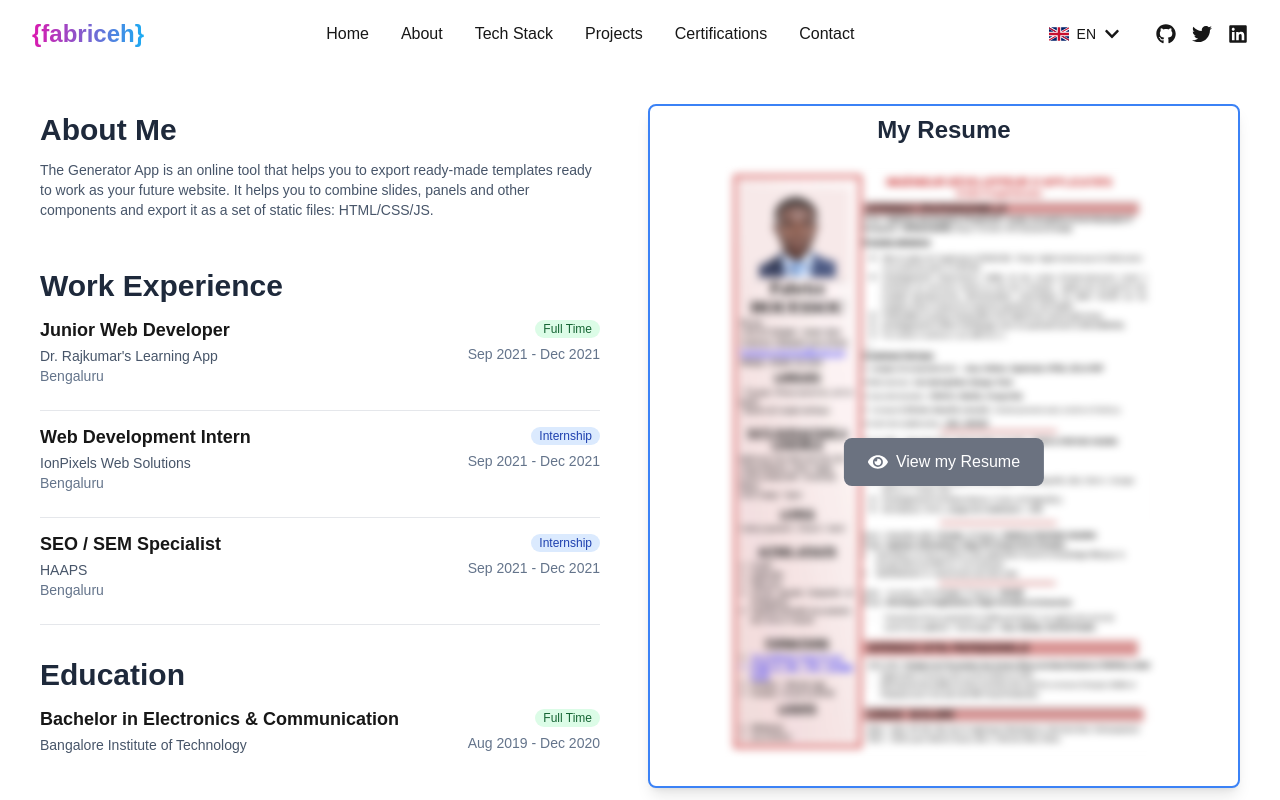
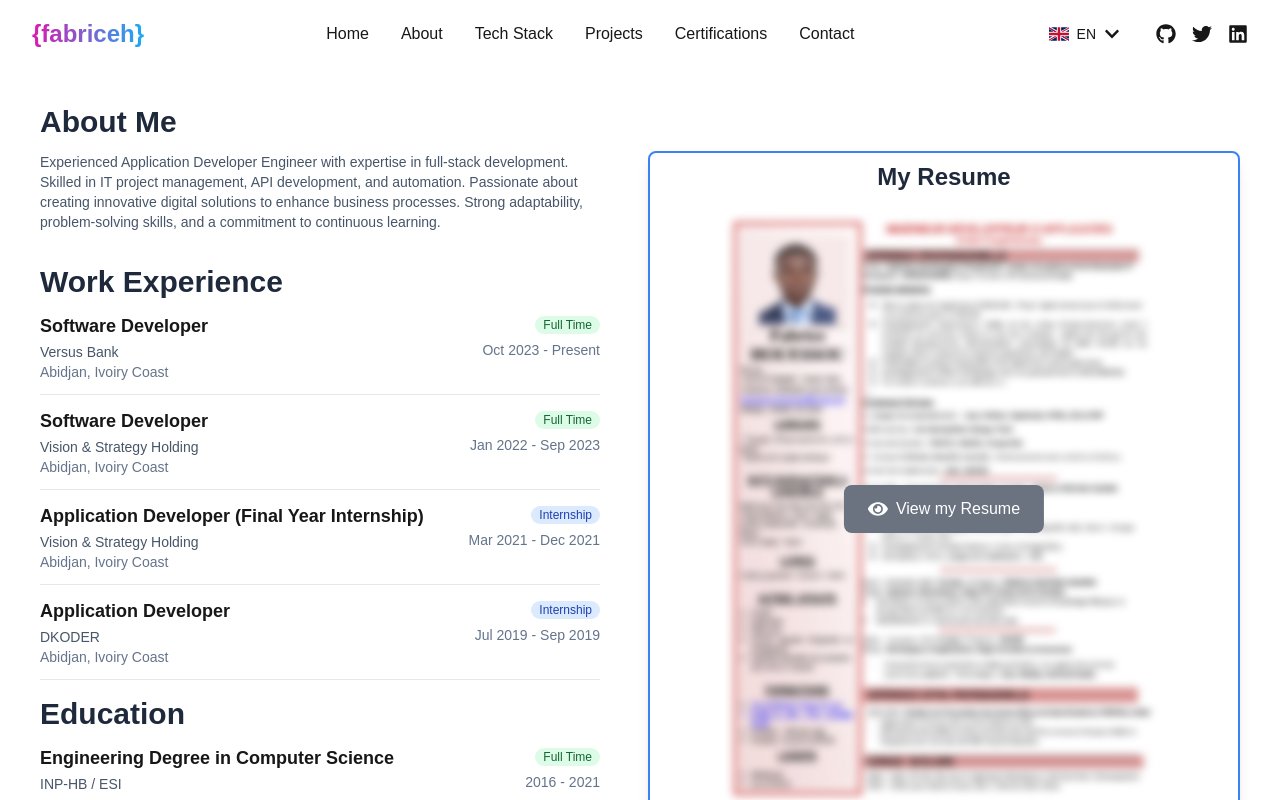
Before and after one commit to fabricehh/new-portfolio, a Next.js app: page /about-me in a window 1280 px wide. Shown: the top 800 px of the page. Built offline with nearby package versions, Linux system fonts and the light colour scheme.

Commit message:
Mise à jour du 26 02 2025

```diff
--- /dev/null
+++ b/src/actions/sendEmail.ts
@@ -0,0 +1,54 @@
+'use server'
+import { z } from 'zod';
+import nodemailer from 'nodemailer';
+
+// Validation schema
+const emailSchema = z.object({
+  email: z.string().email(),
+  subject: z.string().min(3).optional(),
+  message: z.string().min(10),
+})
+
+const transporter = nodemailer.createTransport({
+  host: process.env.MAILTRAP_HOST,
+  port: parseInt(process.env.MAILTRAP_PORT || '2525'),
+  auth: {
+    user: process.env.MAILTRAP_USER,
+    pass: process.env.MAILTRAP_PASS,
+  },
+});
+
+export async function sendEmail(formData: FormData) {
+  try {
+    // Validate form data
+    const validatedFields = emailSchema.parse({
+      email: formData.get('email'),
+      subject: formData.get('subject'),
+      message: formData.get('message'),
+    })
+
+    // Send email
+    await transporter.sendMail({
+      from: validatedFields.email,
+      to: process.env.RECIPIENT_EMAIL,
+      subject: validatedFields.subject || 'New Contact Form Message',
+      text: validatedFields.message,
+      html: `
+        <div style="font-family: Arial, sans-serif; padding: 20px; max-width: 600px;">
+          <h2 style="color: #1a73e8;">New Contact Form Message</h2>
+          <p style="color: #666; margin-bottom: 20px;">
+            <strong>From:</strong> ${validatedFields.email}
+          </p>
+          <div style="background-color: #f5f5f5; padding: 20px; border-radius: 8px;">
+            <p style="color: #333; white-space: pre-wrap;">${validatedFields.message}</p>
+          </div>
+        </div>
+      `
+    })
+
+    return true
+  } catch (error) {
+    console.error('Failed to send email:', error)
+    return false
+  }
+}
--- a/src/app/contact/page.tsx
+++ b/src/app/contact/page.tsx
@@ -2,10 +2,18 @@
 
 import Header from '@/components/Header'
 import Footer from '@/components/Footer'
+import { useProfilStore } from '@/store/profilStore'
+import { sendEmail } from '@/actions/sendEmail'
 
 export default function ContactPage() {
-  const handleSubmit = (e: React.FormEvent<HTMLFormElement>) => {
-    e.preventDefault()
+
+  const { profil } = useProfilStore();
+
+  const handleSubmit = async (e: React.FormEvent<HTMLFormElement>) => {
+    e.preventDefault();
+    "use server";
+    const formData = new FormData(e.target as HTMLFormElement);
+    const result = await sendEmail(formData);
     // Ici vous pourrez ajouter la logique de soumission plus tard
   }
 
@@ -23,19 +31,19 @@ export default function ContactPage() {
               <div className="flex items-center gap-4">
                 <span className="text-blue-500 text-xl">📧</span>
                 <p className="text-slate-600 hover:text-blue-500 cursor-pointer text-lg">
-                  njauprince@gmail.com
+                  {profil.email}
                 </p>
               </div>
               <div className="flex items-center gap-4">
                 <span className="text-blue-500 text-xl">📍</span>
                 <p className="text-slate-600 text-lg">
-                  Nairobi, Kenya
+                  {profil.location}
                 </p>
               </div>
               <div className="flex items-center gap-4">
                 <span className="text-blue-500 text-xl">📞</span>
                 <p className="text-slate-600 hover:text-blue-500 cursor-pointer text-lg">
-                  +254706338454
+                  {profil.telephone}
                 </p>
               </div>
             </div>
--- a/src/app/layout.tsx
+++ b/src/app/layout.tsx
@@ -13,18 +13,18 @@ const geistMono = Geist_Mono({
 });
 
 export const metadata: Metadata = {
-  title: "Portfolio Developer Engineer",
-  description: "Developer Engineer portfolio specialized in React, Next.js, TypeScript and Tailwind CSS. Discover my projects and skills.",
-  keywords: ["developer engineer", "frontend", "React", "Next.js", "TypeScript", "portfolio"],
+  title: "Portfolio Developer",
+  description: "Software Developer portfolio specialized in React, Next.js, TypeScript and Tailwind CSS. Discover my projects and skills.",
+  keywords: ["developer", "frontend", "React", "Next.js", "TypeScript", "portfolio"],
   authors: [{ name: "Fabrice HOUESSOU" }],
   creator: "Fabrice HOUESSOU",
   openGraph: {
     type: "website",
     locale: "en_US",
     url: "fabricehouessou.dev",
-    title: "Portfolio Developer Engineer",
-    description: "Developer Engineer portfolio specialized in React, Next.js, TypeScript and Tailwind CSS",
-    siteName: "Developer Engineer Portfolio"
+    title: "Portfolio Developer",
+    description: "Software Developer portfolio specialized in React, Next.js, TypeScript and Tailwind CSS",
+    siteName: "Software Developer Portfolio"
   },
 };
 
--- a/src/components/Curriculum.tsx
+++ b/src/components/Curriculum.tsx
@@ -14,55 +14,71 @@ interface EducationItem {
 }
 
 const Curriculum = () => {
+
+  const description = "Experienced Application Developer Engineer with expertise in full-stack development. Skilled in IT project management, API development, and automation. Passionate about creating innovative digital solutions to enhance business processes. Strong adaptability, problem-solving skills, and a commitment to continuous learning.";
+
   const experiences: ExperienceItem[] = [
     {
-      title: "Junior Web Developer",
-      company: "Dr. Rajkumar's Learning App",
-      location: "Bengaluru",
+      title: "Software Developer",
+      company: "Versus Bank",
+      location: "Abidjan, Ivoiry Coast",
       type: "Full Time",
-      period: "Sep 2021 - Dec 2021"
+      period: "Oct 2023 - Present"
     },
     {
-      title: "Web Development Intern",
-      company: "IonPixels Web Solutions",
-      location: "Bengaluru",
-      type: "Internship",
-      period: "Sep 2021 - Dec 2021"
+      title: "Software Developer",
+      company: "Vision & Strategy Holding",
+      location: "Abidjan, Ivoiry Coast",
+      type: "Full Time",
+      period: "Jan 2022 - Sep 2023"
     },
     {
-      title: "SEO / SEM Specialist",
-      company: "HAAPS",
-      location: "Bengaluru",
+      title: "Application Developer (Final Year Internship)",
+      company: "Vision & Strategy Holding",
+      location: "Abidjan, Ivoiry Coast",
       type: "Internship",
-      period: "Sep 2021 - Dec 2021"
+      period: "Mar 2021 - Dec 2021"
+    },
+    {
+      title: "Application Developer",
+      company: "DKODER",
+      location: "Abidjan, Ivoiry Coast",
+      type: "Internship",
+      period: "Jul 2019 - Sep 2019"
     }
   ];
 
   const education: EducationItem[] = [
     {
-      degree: "Bachelor in Electronics & Communication",
-      school: "Bangalore Institute of Technology",
+      degree: "Engineering Degree in Computer Science",
+      school: "INP-HB / ESI",
       type: "Full Time",
-      period: "Aug 2019 - Dec 2020"
+      period: "2016 - 2021"
+    },
+    {
+      degree: "High School Diploma (Baccalauréat C)",
+      school: "Lycée Antoine Gauze",
+      type: "Full Time",
+      period: "2015 - 2016"
     }
   ];
 
   return (
     <div className="pr-8">
       {/* About Me Section */}
-      <section className="py-4">
+      <section className="py-2">
         <h2 className="text-3xl font-bold text-slate-800 mb-3">About Me</h2>
         <p className="text-slate-600 text-sm mb-4">
-          The Generator App is an online tool that helps you to export ready-made templates ready to work as your future website. It helps you to combine slides, panels and other components and export it as a set of static files: HTML/CSS/JS.
+          {description}
         </p>
       </section>
 
       {/* Work Experience Section */}
-      <section className="py-4">
+      <section className="py-2">
         <h2 className="text-3xl font-bold text-slate-800 mb-3">Work Experience</h2>
         <div className="space-y-3">
           {experiences.map((exp, index) => (
-            <div key={index} className="border-b pb-4">
+            <div key={index} className="border-b pb-1">
               <div className="flex justify-between items-start mb-2">
                 <div>
                   <h3 className="text-lg font-semibold mb-0.5">{exp.title}</h3>
@@ -82,11 +98,11 @@ const Curriculum = () => {
       </section>
 
       {/* Education Section */}
-      <section className="py-4">
+      <section className="py-2">
         <h2 className="text-3xl font-bold text-slate-800 mb-3">Education</h2>
         <div className="space-y-3">
           {education.map((edu, index) => (
-            <div key={index} className={`pb-4 ${index !== education.length - 1 ? 'border-b' : ''}`}>
+            <div key={index} className={`pb-1 ${index !== education.length - 1 ? 'border-b' : ''}`}>
               <div className="flex justify-between items-start mb-2">
                 <div>
                   <h3 className="text-lg font-semibold mb-0.5">{edu.degree}</h3>
--- a/src/components/Greatings.tsx
+++ b/src/components/Greatings.tsx
@@ -1,8 +1,11 @@
+"use client";
+
 import Image from "next/image";
-
+import { useProfilStore } from '@/store/profilStore';
 const maPhoto = "/assets/ma-photo.png";
 
 const Greatings = () => {
+  const { profil } = useProfilStore();
   return (
     <section className="container mx-auto px-8 pt-32 pb-16">
       <div className="flex flex-col md:flex-row items-center justify-between gap-20">
@@ -12,7 +15,7 @@ const Greatings = () => {
             <br />
             My name is
             <br />
-            <span className="text-blue-500">Fabrice HOUESSOU</span>
+            <span className="text-blue-500">{profil.prenom} {profil.nom}</span>
           </h1>
           <h2 className="text-3xl md:text-4xl font-bold text-slate-700">
             I build web and mobile apps
--- a/src/components/Projects.tsx
+++ b/src/components/Projects.tsx
@@ -47,8 +47,8 @@ const Projects = ({ position = 'center' }: ProjectsProps) => {
   return (
     <section className={`px-4 pt-5 ${position === 'center' ? 'mt-10' : 'mt-2'} pb-16`}>
       <div className={`text-${position} mb-8`}>
-        <h2 className="text-4xl font-bold text-slate-800 mb-2">Projects</h2>
-        <p className="text-slate-600">Things I&apos;ve built so far</p>
+        <h2 className="text-4xl font-bold text-slate-800 mb-2">My Personal Projects</h2>
+        <p className="text-slate-600">Some things I have built so far, not counting those I have worked on in a company.</p>
       </div>
 
       <div className={`max-w-5xl ${getGridClasses()} grid grid-cols-1 md:grid-cols-2 lg:grid-cols-3 gap-6`}>
--- /dev/null
+++ b/src/store/profilStore.ts
@@ -0,0 +1,37 @@
+import { create } from "zustand";
+
+export interface Profil {
+    alias: string;
+    email: string;
+    nom: string;
+    prenom: string;
+    prenom2: string;
+    poste: string;
+    role: string;
+    telephone: string;
+    location: string;
+    urlGithub: string;
+    urlLinkedin: string;
+    urlTwitter: string;
+}
+
+interface UserStore {
+    profil: Profil ;
+}
+
+export const useProfilStore = create<UserStore>((set) => ({
+    profil: {
+        alias: "fabriceh",
+        email: "huehanou.houessou@gmail.com",
+        nom: "HOUESSOU",
+        prenom: "Fabrice",
+        prenom2: "Huéhanou",
+        poste: "Software Engineer",
+        role: "Developer",
+        telephone: "+225 07 57 36 04 42",
+        location: "Abidjan, Ivoiry Coast",
+        urlGithub: "https://github.com/fabricehh",
+        urlLinkedin: "https://www.linkedin.com/in/fabriceh",
+        urlTwitter: "https://twitter.com/fabriceh",
+    },
+}));
```
Also changed, not shown: package.json (+6 -1 lines), 1 other file (tests, documents, lock files or other folders).
